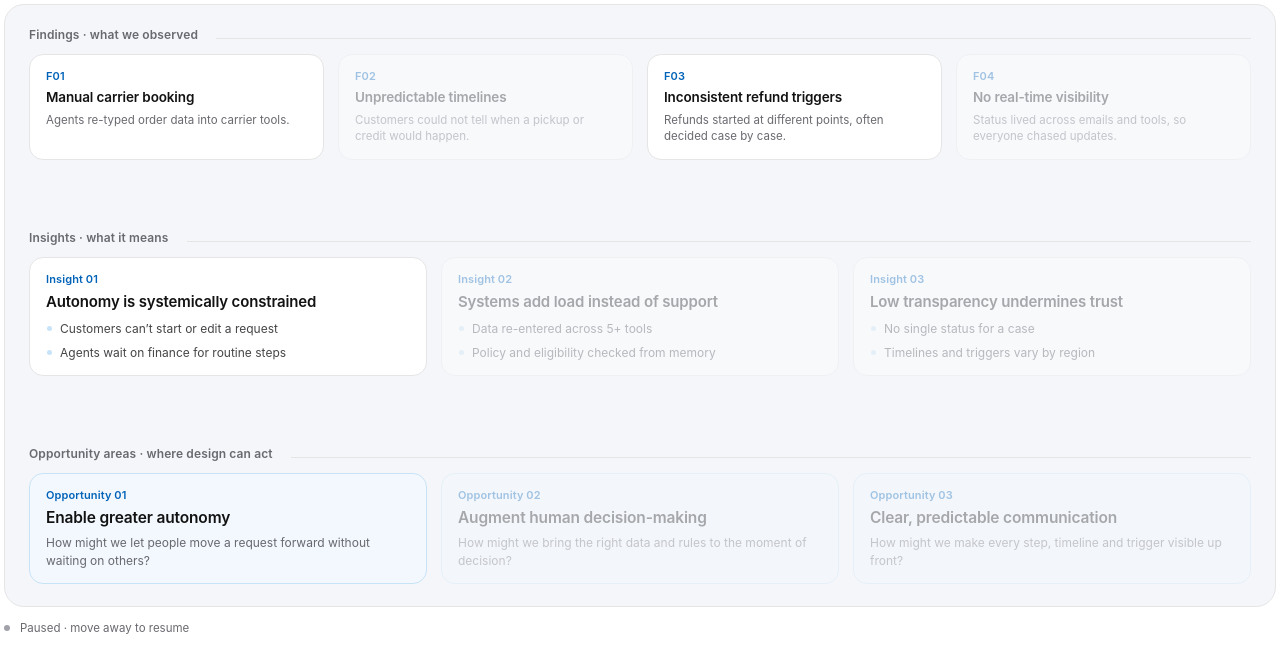
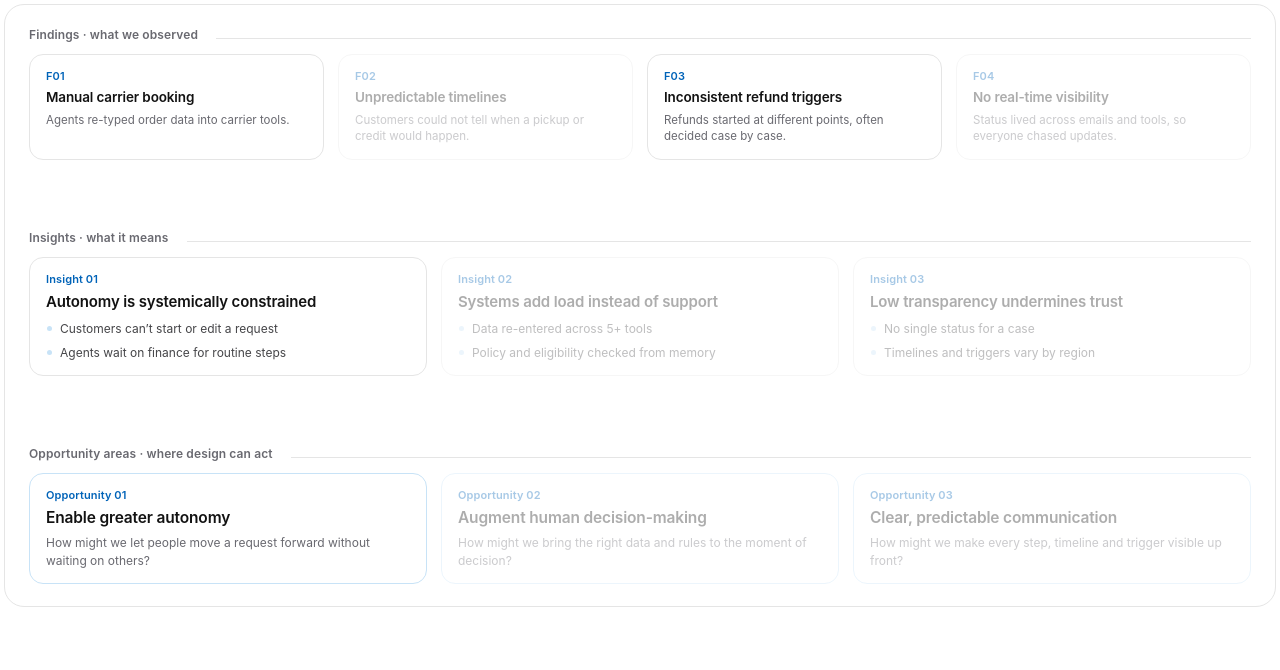
Before and after one commit to souvikb93/streamliner_synthesis, a plain HTML site: page index.html in a window 1280 px wide. Drawn offline with Linux system fonts and the light colour scheme; a web font is replaced by a local one.

Commit message:
Remove the status footer and panel tint; align the connectors
The footer narrated the interaction ("hover to pause, click a card to
hold") - instructions for behaviour the asset performs on its own. Gone,
along with its pulsing dot.

Panel and opportunity cards drop their blue tints for white, so the only
colour left is the chain itself.

Connectors now share one channel height per transition instead of stepping
16px per link, so a line arriving from the left sits level with one arriving
from the right. A link whose source and target are within 20px of the same
x snaps to a straight vertical drop rather than drawing an almost-straight
dogleg.

Height lock 644 -> 612, the natural height once the footer is gone.

Co-Authored-By: Claude Opus 5 <noreply@anthropic.com>

```diff
--- a/index.html
+++ b/index.html
@@ -6,12 +6,12 @@ html,body{width:100%}body{display:block!important}body>div{width:100%}
 *{margin:0;padding:0;box-sizing:border-box}
 html,body{background:transparent;font-family:'Uncut Sans',-apple-system,sans-serif;color:#121212;-webkit-font-smoothing:antialiased}
 .wrap{padding:4px}
-.stage{background:#F4F6FA;border:1px solid #E5E5E5;border-radius:20px;padding:22px 24px;position:relative;display:flex;flex-direction:column}
+.stage{background:#fff;border:1px solid #E5E5E5;border-radius:20px;padding:22px 24px;position:relative;display:flex;flex-direction:column}
 svg.lk{position:absolute;inset:0;width:100%;height:100%;pointer-events:none;z-index:0;overflow:visible}
 svg.lk path{fill:none;stroke:#0672CB;stroke-width:1.75;stroke-linecap:round;opacity:0;stroke-dasharray:100 100;stroke-dashoffset:100}
 svg.lk path.hot{opacity:1;stroke-dashoffset:0;transition:stroke-dashoffset .6s cubic-bezier(.4,0,.2,1),opacity .15s linear}
 .band{display:flex;align-items:baseline;gap:10px;position:relative;z-index:1;margin-bottom:12px}
-.band em{font-style:normal;font-size:12px;font-weight:600;letter-spacing:.01em;color:#696970;background:#F4F6FA;padding-right:8px;white-space:nowrap}
+.band em{font-style:normal;font-size:12px;font-weight:600;letter-spacing:.01em;color:#696970;background:#fff;padding-right:8px;white-space:nowrap}
 .band hr{flex:1;border:0;border-top:1px solid #E5E5E5}
 .row{display:grid;gap:14px;position:relative;z-index:1}
 .r4{grid-template-columns:repeat(4,minmax(0,1fr))}
@@ -34,17 +34,14 @@ svg.lk path.hot{opacity:1;stroke-dashoffset:0;transition:stroke-dashoffset .6s c
 .i.on{transform:scale(1.045)}
 .i.pop{animation:pop .5s cubic-bezier(.34,1.3,.5,1)}
 @keyframes pop{0%{transform:scale(1)}55%{transform:scale(1.1)}100%{transform:scale(1.045)}}
-.o{border-color:#C8E3F7;background:#F2F8FD}
+.o{border-color:#C8E3F7;background:#fff}
 .o b{font-size:15.5px;line-height:1.3;margin-bottom:6px}
 .o small{font-size:12px;line-height:1.45}
 .o.on{background:#0672CB;border-color:#0672CB;box-shadow:0 8px 20px rgba(6,114,203,.22)}
 .o.on em{color:#C8E3F7}.o.on b{color:#fff}.o.on small{color:#F2F8FD}
-.foot{display:flex;align-items:center;gap:10px;font-size:11.5px;color:#696970;margin-top:14px}
-.foot i{width:6px;height:6px;border-radius:50%;background:#0672CB;flex:none;animation:bl 1.8s ease-in-out infinite}
-.foot.pause i{animation:none;background:#A1A1AA}
 @keyframes bl{50%{opacity:.25}}
-@media (prefers-reduced-motion:reduce){.foot i{animation:none}.i.on,.i.pop{transform:none;animation:none}svg.lk path.hot{transition:opacity .2s linear}}
-@media (min-width:900px){body{min-height:644px}}
+@media (prefers-reduced-motion:reduce){.i.on,.i.pop{transform:none;animation:none}svg.lk path.hot{transition:opacity .2s linear}}
+@media (min-width:900px){body{min-height:612px}}
 @media (max-width:820px){.r4,.r3{grid-template-columns:1fr}.gap{height:16px}svg.lk{display:none}.dim{opacity:1}.i.on,.i.pop{transform:none;animation:none}}
 @media (max-width:760px){.band em{white-space:normal}}
 @media (max-width:440px){.stage{padding:14px}.row{gap:10px}.c{padding:12px 12px}}
@@ -60,7 +57,7 @@ svg.lk path.hot{opacity:1;stroke-dashoffset:0;transition:stroke-dashoffset .6s c
  <div class="band"><em>Opportunity areas &middot; where design can act</em><hr></div>
  <div class="row r3" id="O"></div>
 </div>
-<div class="foot" id="foot"><i></i><span id="ft"></span></div></div>
+</div>
 <script>
 const F=[['F01','Manual carrier booking','Agents re-typed order data into carrier tools.'],
 ['F02','Unpredictable timelines','Customers could not tell when a pickup or credit would happen.'],
@@ -87,8 +84,9 @@ function draw(){const R=st.getBoundingClientRect();lk.setAttribute('viewBox',`0
  const inc={};L.forEach(l=>{inc[l.b]=(inc[l.b]||0)+1});const used={};
  lk.innerHTML=L.map((l,n)=>{const a=el(l.a).getBoundingClientRect(),b=el(l.b).getBoundingClientRect();
   const c=inc[l.b],u=used[l.b]=(used[l.b]||0)+1;
-  const x1=a.left-R.left+a.width/2,x2=b.left-R.left+b.width*(u/(c+1));
-  const y1=a.bottom-R.top,y2=b.top-R.top,m=y1+26+(u-1)*16;
+  const x1=a.left-R.left+a.width/2;let x2=b.left-R.left+b.width*(u/(c+1));
+  if(Math.abs(x1-x2)<20)x2=x1;
+  const y1=a.bottom-R.top,y2=b.top-R.top,m=y1+26;
   return `<path data-n="${n}" pathLength="100" d="${curve(x1,y1,x2,y2,m)}"/>`}).join('');
  render()}
 function chain(k){const n=new Set(['i'+k,'o'+k]);I[k][3].forEach(f=>n.add('f'+f));return n}
@@ -97,8 +95,7 @@ function plan(k){const s=[];I[k][3].forEach(f=>{s.push({card:'f'+f});s.push({lin
 let k=0,steps=plan(0),si=0,onC=new Set(),onL=new Set(),scope=chain(0),paused=false,held=false,t=null;
 function render(){st.querySelectorAll('.c').forEach(e=>{const n=e.dataset.n;
   e.classList.toggle('on',onC.has(n));e.classList.toggle('dim',!scope.has(n))});
- lk.querySelectorAll('path').forEach(p=>p.classList.toggle('hot',onL.has(+p.dataset.n)));
- $('ft').textContent=paused?'Paused · move away to resume':held?'Held · click another card, or wait to resume':'Building each evidence chain · hover to pause, click a card to hold'}
+ lk.querySelectorAll('path').forEach(p=>p.classList.toggle('hot',onL.has(+p.dataset.n)))}
 function pop(n){if(reduce)return;const e=el(n);e.classList.remove('pop');e.offsetWidth;e.classList.add('pop')}
 const CARD=560,LINK=680,END=2400;
 function tick(){if(si>=steps.length){t=setTimeout(()=>{k=(k+1)%3;cycle(k)},END);return}
@@ -115,8 +112,8 @@ function full(n){clearTimeout(t);const ks=n[0]==='f'?I.map((x,j)=>x[3].includes(
  t=setTimeout(()=>cycle((ks[ks.length-1]+1)%3),20000)}
 st.addEventListener('click',e=>{const b=e.target.closest('.c');if(b)full(b.dataset.n)});
 const root=document.documentElement;
-root.addEventListener('mouseenter',()=>{paused=true;clearTimeout(t);$('foot').classList.add('pause');render()});
-root.addEventListener('mouseleave',()=>{paused=false;$('foot').classList.remove('pause');render();if(!held)tick();else full([...onC][0])});
+root.addEventListener('mouseenter',()=>{paused=true;clearTimeout(t);render()});
+root.addEventListener('mouseleave',()=>{paused=false;if(!held)tick()});
 document.addEventListener('visibilitychange',()=>{if(document.hidden)clearTimeout(t);else if(!paused&&!held)tick()});
 draw();addEventListener('resize',draw);if(document.fonts)document.fonts.ready.then(draw);cycle(0);
 </script></body></html>
```
Also changed, not shown: 1 other file.
